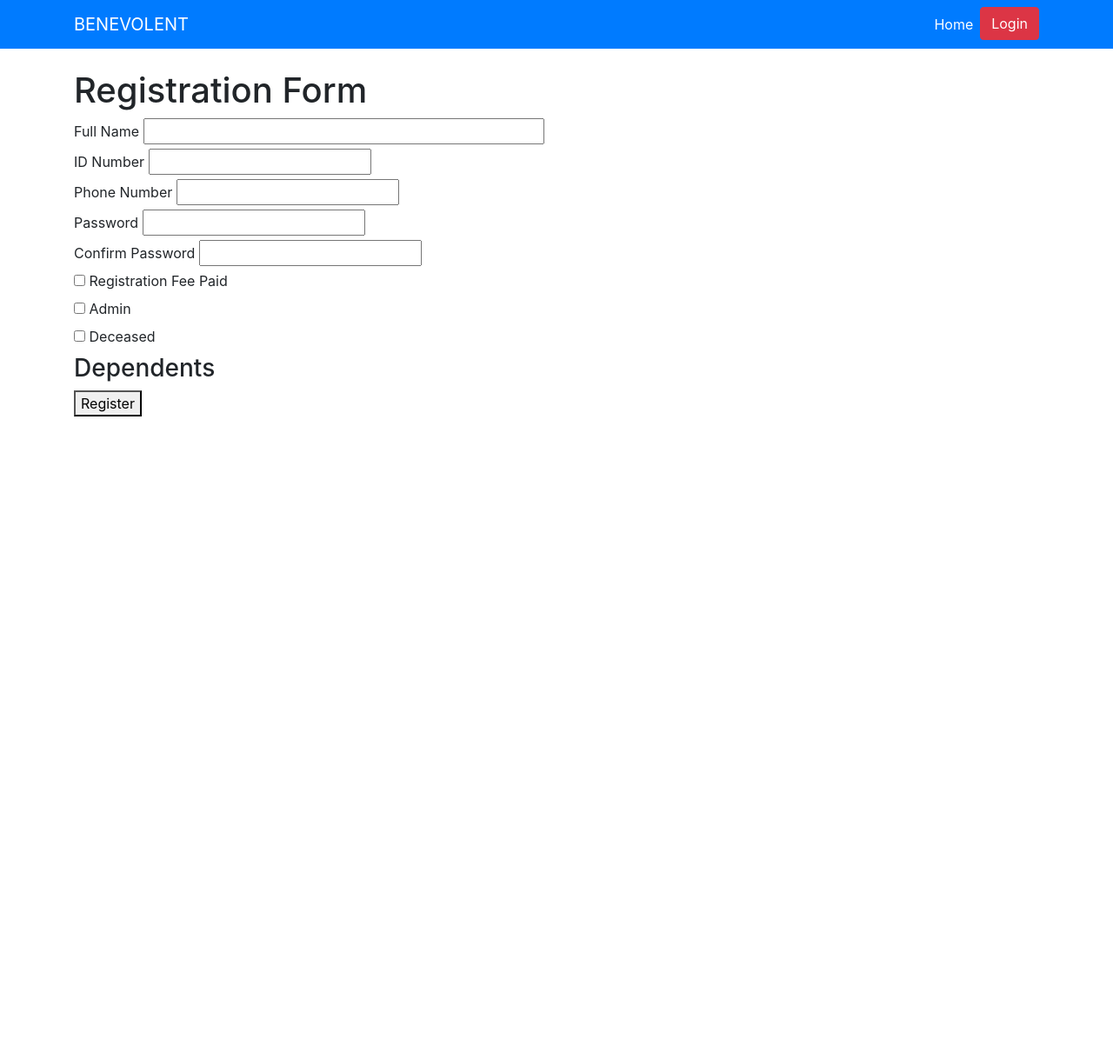
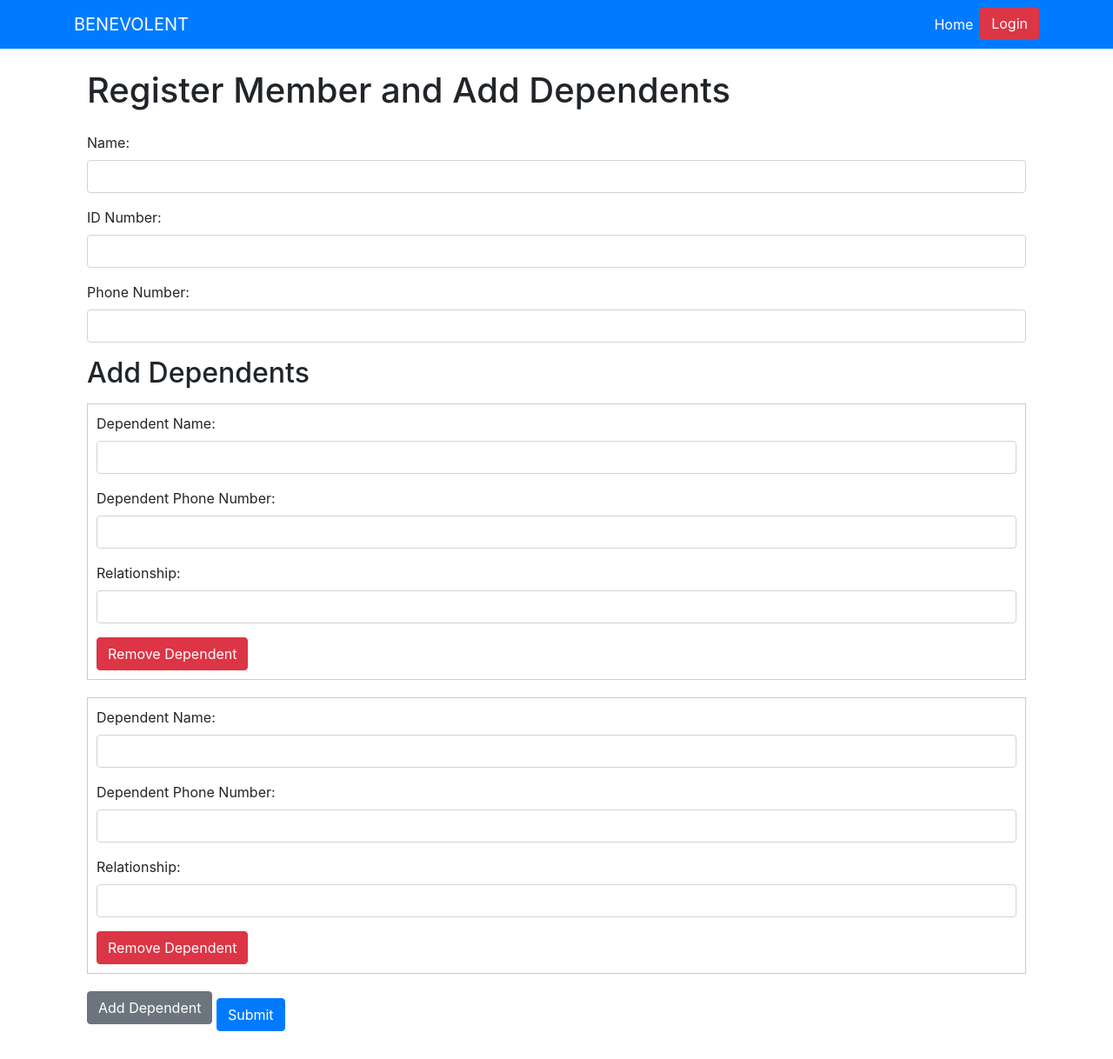
Before and after one commit to oriokie/Msamaria, a Flask app: page /regnew in a window 1280 px wide. Shown: the whole page at 87% size. Before the commit the page ends 479 px from the top, so only its background shows below. Run offline with Flask 3, Linux system fonts and the light colour scheme; some libraries are stand-ins or nearby versions.

Commit message:
added functionality to register members and delete new members

```diff
--- a/app/cases/models.py
+++ b/app/cases/models.py
@@ -19,8 +19,6 @@ class Case(db.Model):
     contributions = db.relationship('Contribution', back_populates='case', lazy=True)
     # Define a one-to-many relationship with Expense model
     expenses = relationship("Expense", backref="case", lazy="dynamic")
-
-
 
     def __init__(self, member_id, dependent_id=None, case_amount=0.0):
         self.member_id = member_id
--- a/app/contributions/views.py
+++ b/app/contributions/views.py
@@ -166,8 +166,10 @@ def case_details(case_id):
             members_not_paid.append(member.name)
 
         # Pre-enumerate the member names list
-    enumerated_member_names = list(enumerate(member_names, start=1))
-    not_paid_names = list(enumerate(members_not_paid, start=1))
+    sorted_member_names = sorted(member_names)
+    sorted_members_not_paid = sorted(members_not_paid)
+    enumerated_member_names = list(enumerate(sorted_member_names, start=1))
+    not_paid_names = list(enumerate(sorted_members_not_paid, start=1))
 
     number_of_contributions = len(enumerated_member_names)
     total_amount_contributed = number_of_contributions * case.case_amount
--- a/app/registration/form.py
+++ /dev/null
@@ -1,20 +0,0 @@
-from flask_wtf import FlaskForm
-from wtforms import StringField, PasswordField, BooleanField, SubmitField, FieldList, FormField
-from wtforms.validators import DataRequired, Length, EqualTo, Optional, Regexp
-
-class DependentForm(FlaskForm):
-    name = StringField('Name', validators=[Optional(), Length(min=1, max=255)])
-    phone_number = StringField('Phone Number', validators=[Optional(), Length(min=1, max=15)])
-    relationship = StringField('Relationship', validators=[Optional(), Length(min=1, max=255)])
-
-class RegistrationForm(FlaskForm):
-    name = StringField('Full Name', validators=[DataRequired(), Length(min=1, max=255)])
-    id_number = StringField('ID Number', validators=[DataRequired(), Length(min=1, max=12)])
-    phone_number = StringField('Phone Number', validators=[DataRequired(), Length(min=1, max=15)])
-    password = PasswordField('Password', validators=[DataRequired(), Length(min=6)])
-    confirm_password = PasswordField('Confirm Password', validators=[DataRequired(), EqualTo('password')])
-    reg_fee_paid = BooleanField('Registration Fee Paid')
-    is_admin = BooleanField('Admin')
-    is_deceased = BooleanField('Deceased')
-    dependents = FieldList(FormField(DependentForm), min_entries=0)
-    submit = SubmitField('Register')
--- a/app/templates/base.html
+++ b/app/templates/base.html
@@ -56,6 +56,9 @@
             </li>
             <li class="nav-item">
               <a class="nav-link" href="{{ url_for('expenses.expenses') }}">Expenses</a>
+            </li>
+            <li class="nav-item">
+              <a class="nav-link" href="{{ url_for('regnew.render_registration_form') }}">Registration</a>
             </li>
             {% endif %}
             <li class="nav-item">
--- a/app/templates/profile.html
+++ b/app/templates/profile.html
@@ -245,6 +245,9 @@
                 <form action="{{ url_for('routes.register_fee', member_id=member.id) }}" method="post">
                   <button type="submit" class="btn btn-primary">Register</button>
                 </form>
+                <form action="{{ url_for('registration.decline_registration', member_id=member.id) }}" method="post" style="display: inline;">
+                  <button type="submit" class="btn btn-danger">Decline</button>
+                </form>
               </td>
             </tr>
             {% endfor %}
@@ -255,6 +258,5 @@
       {% endif %}
     </div>
   </div>
-
+</div>
   {% endblock %}
-</div>
--- /dev/null
+++ b/app/templates/registration_form.html
@@ -0,0 +1,131 @@
+{% extends 'base.html' %} {% block content %}
+
+<div class="container">
+  <h1 class="mb-4">Register Member and Add Dependents</h1>
+
+  <!-- Member Information Form -->
+  <form id="memberForm" method="POST">
+    <div class="mb-3">
+      <label for="name" class="form-label">Name:</label>
+      <input type="text" class="form-control" id="name" name="name" required />
+    </div>
+
+    <div class="mb-3">
+      <label for="id_number" class="form-label">ID Number:</label>
+      <input type="text" class="form-control" id="id_number" name="id_number" required />
+    </div>
+
+    <div class="mb-3">
+      <label for="phone_number" class="form-label">Phone Number:</label>
+      <input type="text" class="form-control" id="phone_number" name="phone_number" required />
+    </div>
+
+    <!-- Dependent Information Form -->
+    <h2 class="mb-3">Add Dependents</h2>
+    <div id="dependentsContainer">
+      <!-- Dependent Fields will be dynamically added here -->
+      <div class="dependentFields">
+        <div class="mb-3">
+          <label for="dependent_name" class="form-label">Dependent Name:</label>
+          <input type="text" class="form-control dependent_name" name="dependent_name" />
+        </div>
+
+        <div class="mb-3">
+          <label for="dependent_phone_number" class="form-label">Dependent Phone Number:</label>
+          <input type="text" class="form-control dependent_phone_number" name="dependent_phone_number" />
+        </div>
+
+        <div class="mb-3">
+          <label for="relationship" class="form-label">Relationship:</label>
+          <input type="text" class="form-control relationship" name="relationship" />
+        </div>
+
+        <!-- Button to remove this dependent -->
+        <button type="button" class="btn btn-danger removeDependentBtn">Remove Dependent</button>
+      </div>
+    </div>
+
+    <!-- Button to add more dependents -->
+    <button type="button" class="btn btn-secondary mb-3" id="addDependentBtn">Add Dependent</button>
+
+    <!-- Submit button -->
+    <button type="button" class="btn btn-primary" id="submitBtn">Submit</button>
+  </form>
+</div>
+
+<style>
+  .dependentFields {
+    border: 1px solid #ccc;
+    padding: 10px;
+    margin-bottom: 20px;
+  }
+</style>
+
+<script>
+  // JavaScript code for adding and removing dependent fields dynamically
+  document.getElementById("addDependentBtn").addEventListener("click", function () {
+    addDependentField();
+  });
+
+  function addDependentField() {
+    const dependentsContainer = document.getElementById("dependentsContainer");
+
+    // Create dependent fields dynamically
+    const dependentFields = `
+        <div class="dependentFields">
+            <div class="mb-3">
+              <label for="dependent_name" class="form-label">Dependent Name:</label>
+              <input type="text" class="form-control dependent_name" name="dependent_name">
+            </div>
+
+            <div class="mb-3">
+              <label for="dependent_phone_number" class="form-label">Dependent Phone Number:</label>
+              <input type="text" class="form-control dependent_phone_number" name="dependent_phone_number">
+            </div>
+
+            <div class="mb-3">
+              <label for="relationship" class="form-label">Relationship:</label>
+              <input type="text" class="form-control relationship" name="relationship">
+            </div>
+
+            <!-- Button to remove this dependent -->
+            <button type="button" class="btn btn-danger removeDependentBtn">Remove Dependent</button>
+        </div>
+    `;
+    dependentsContainer.insertAdjacentHTML("beforeend", dependentFields);
+
+    // Add event listener to newly added remove button
+    const removeButtons = document.querySelectorAll(".removeDependentBtn");
+    removeButtons.forEach((button) => {
+      button.addEventListener("click", function () {
+        this.parentElement.remove(); // Remove the parent div (dependentFields)
+      });
+    });
+  }
+
+  // Automatically add one dependent field on page load
+  addDependentField();
+
+  // Ensure at least one dependent field is present before submitting
+  document.getElementById("submitBtn").addEventListener("click", function () {
+    const dependentFields = document.querySelectorAll(".dependentFields");
+    let isValid = false;
+    dependentFields.forEach((field) => {
+      const dependentName = field.querySelector(".dependent_name").value.trim();
+      const dependentPhoneNumber = field.querySelector(".dependent_phone_number").value.trim();
+      const dependentRelationship = field.querySelector(".relationship").value.trim();
+
+      console.log(dependentName, dependentPhoneNumber, dependentRelationship);
+      if (dependentName !== "" && dependentPhoneNumber !== "" && dependentRelationship !== "") {
+        isValid = true;
+      }
+    });
+    if (isValid) {
+      document.getElementById("memberForm").submit();
+    } else {
+      alert("Please fill in all dependent fields or remove empty dependents.");
+    }
+  });
+</script>
+
+{% endblock %}
--- a/app/templates/regnew.html
+++ /dev/null
@@ -1,25 +0,0 @@
-{% extends 'base.html' %} {% block content %}
-<h1>Registration Form</h1>
-<form method="POST">
-  {{ form.csrf_token }}
-  <div>{{ form.name.label }} {{ form.name(size=40) }}</div>
-  <div>{{ form.id_number.label }} {{ form.id_number }}</div>
-  <div>{{ form.phone_number.label }} {{ form.phone_number }}</div>
-  <div>{{ form.password.label }} {{ form.password }}</div>
-  <div>{{ form.confirm_password.label }} {{ form.confirm_password }}</div>
-  <div>{{ form.reg_fee_paid }} {{ form.reg_fee_paid.label }}</div>
-  <div>{{ form.is_admin }} {{ form.is_admin.label }}</div>
-  <div>{{ form.is_deceased }} {{ form.is_deceased.label }}</div>
-  <div>
-    <h3>Dependents</h3>
-    {% for dependent in form.dependents %}
-    <div>{{ dependent.name.label }} {{ dependent.name }}</div>
-    <div>{{ dependent.phone_number.label }} {{ dependent.phone_number }}</div>
-    <div>{{ dependent.relationship.label }} {{ dependent.relationship }}</div>
-    {% endfor %}
-  </div>
-  <div>
-    <button type="submit">Register</button>
-  </div>
-</form>
-{% endblock %}
```
Also changed, not shown: app/members/models.py (+11 -3 lines), app/registration/reg.py (+40 -30 lines), app/registration/views.py (+11 -0 lines), instance/benevolent.db.
